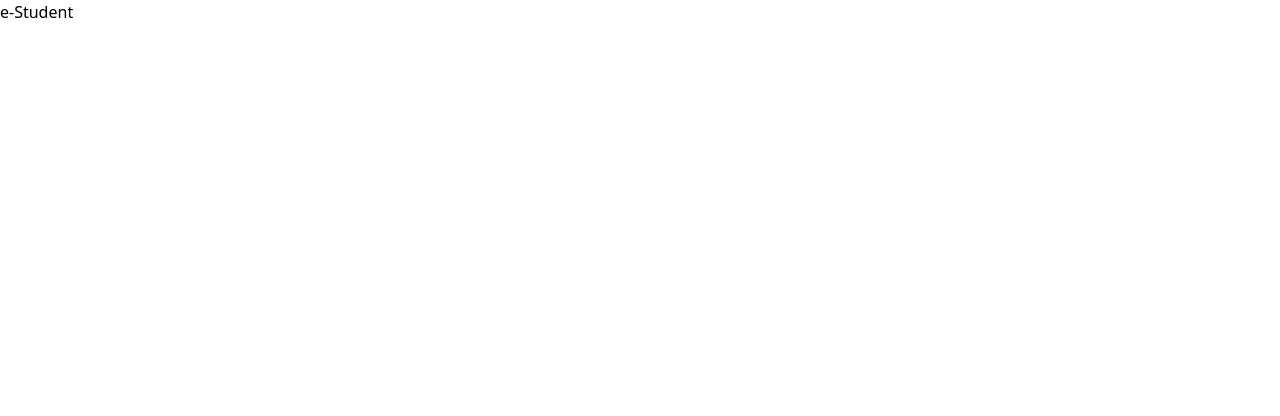
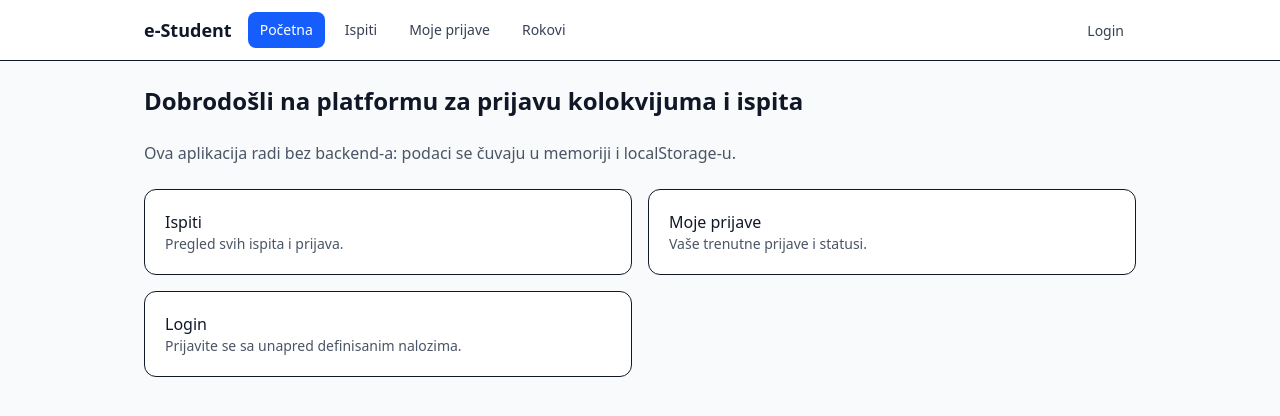
Before and after one commit to elab-development/klijentske-veb-tehnologije-2024-2023-0536-prijava-kolokvijuma-i-ispita, a React (Vite) app: page / in a window 1280 px wide. Shown: the top 416 px of the page. Built offline with nearby package versions, Linux system fonts and the light colour scheme.

Commit message:
RouterWithInitialPages

```diff
--- a/src/App.tsx
+++ b/src/App.tsx
@@ -1,5 +1,27 @@
-function App() {
-  return <>e-Student</>;
+import { BrowserRouter, Routes, Route, Navigate } from 'react-router-dom';
+import Layout from './components/Layout';
+import Login from './pages/Login';
+import Home from './pages/Home';
+import Exams from './pages/Exams';
+import MyRegistrations from './pages/MyRegistrations';
+import NotFound from './pages/NotFound';
+
+export default function App() {
+  return (
+    <BrowserRouter>
+      <Routes>
+        <Route path='/login' element={<Login />} />
+
+        <Route element={<Layout />}>
+          <Route index element={<Home />} />
+          <Route path='/exams' element={<Exams />} />
+          <Route path='/my-registrations' element={<MyRegistrations />} />
+        </Route>
+
+        <Route path='/home' element={<Navigate to='/' replace />} />
+
+        <Route path='*' element={<NotFound />} />
+      </Routes>
+    </BrowserRouter>
+  );
 }
-
-export default App;
--- /dev/null
+++ b/src/pages/Exams.tsx
@@ -0,0 +1,14 @@
+export default function Exams() {
+  return (
+    <section className='space-y-4'>
+      <h1 className='text-2xl font-semibold'>Ispiti</h1>
+      <p className='text-gray-600'>
+        Ovde će ići tabela sa ispitima, brojem prijava, i indikatorom da li je
+        trenutni korisnik prijavljen.
+      </p>
+      <div className='rounded-lg border bg-white p-4'>
+        Placeholder lista ispita…
+      </div>
+    </section>
+  );
+}
--- /dev/null
+++ b/src/pages/Home.tsx
@@ -0,0 +1,44 @@
+import { Link } from 'react-router-dom';
+
+export default function Home() {
+  return (
+    <section className='space-y-6'>
+      <h1 className='text-2xl font-semibold'>
+        Dobrodošli na platformu za prijavu kolokvijuma i ispita
+      </h1>
+      <p className='text-gray-600'>
+        Ova aplikacija radi bez backend-a: podaci se čuvaju u memoriji i
+        localStorage-u.
+      </p>
+      <div className='grid gap-4 sm:grid-cols-2'>
+        <Link
+          to='/exams'
+          className='rounded-xl border bg-white p-5 hover:shadow'
+        >
+          <h2 className='font-medium'>Ispiti</h2>
+          <p className='text-sm text-gray-600'>
+            Pregled svih ispita i prijava.
+          </p>
+        </Link>
+        <Link
+          to='/my-registrations'
+          className='rounded-xl border bg-white p-5 hover:shadow'
+        >
+          <h2 className='font-medium'>Moje prijave</h2>
+          <p className='text-sm text-gray-600'>
+            Vaše trenutne prijave i statusi.
+          </p>
+        </Link>
+        <Link
+          to='/login'
+          className='rounded-xl border bg-white p-5 hover:shadow'
+        >
+          <h2 className='font-medium'>Login</h2>
+          <p className='text-sm text-gray-600'>
+            Prijavite se sa unapred definisanim nalozima.
+          </p>
+        </Link>
+      </div>
+    </section>
+  );
+}
--- /dev/null
+++ b/src/pages/Login.tsx
@@ -0,0 +1,15 @@
+export default function Login() {
+  return (
+    <section className='space-y-4'>
+      <h1 className='text-2xl font-semibold'>Prijava</h1>
+      <p className='text-gray-600'>
+        Ovde ćemo kasnije dodati formu sa hard-coded korisnicima i logikom.
+      </p>
+      <div className='rounded-lg border bg-white p-4'>
+        <p className='text-sm text-gray-700'>
+          Za sada je ovo placeholder stranica.
+        </p>
+      </div>
+    </section>
+  );
+}
--- /dev/null
+++ b/src/pages/MyRegistrations.tsx
@@ -0,0 +1,12 @@
+export default function MyRegistrations() {
+  return (
+    <section className='space-y-4'>
+      <h1 className='text-2xl font-semibold'>Moje prijave</h1>
+      <p className='text-gray-600'>
+        Ovde će ići pregled svih prijavljenih kolokvijuma/ispita za trenutnog
+        korisnika.
+      </p>
+      <div className='rounded-lg border bg-white p-4'>Placeholder prijave…</div>
+    </section>
+  );
+}
--- /dev/null
+++ b/src/pages/NotFound.tsx
@@ -0,0 +1,18 @@
+import { Link } from 'react-router-dom';
+
+export default function NotFound() {
+  return (
+    <section className='space-y-3'>
+      <h1 className='text-2xl font-semibold'>404 – Stranica nije pronađena</h1>
+      <p className='text-gray-600'>
+        Proverite URL ili se vratite na početnu stranicu.
+      </p>
+      <Link
+        to='/'
+        className='inline-block rounded-lg bg-blue-600 px-4 py-2 text-white'
+      >
+        Početna
+      </Link>
+    </section>
+  );
+}
```
